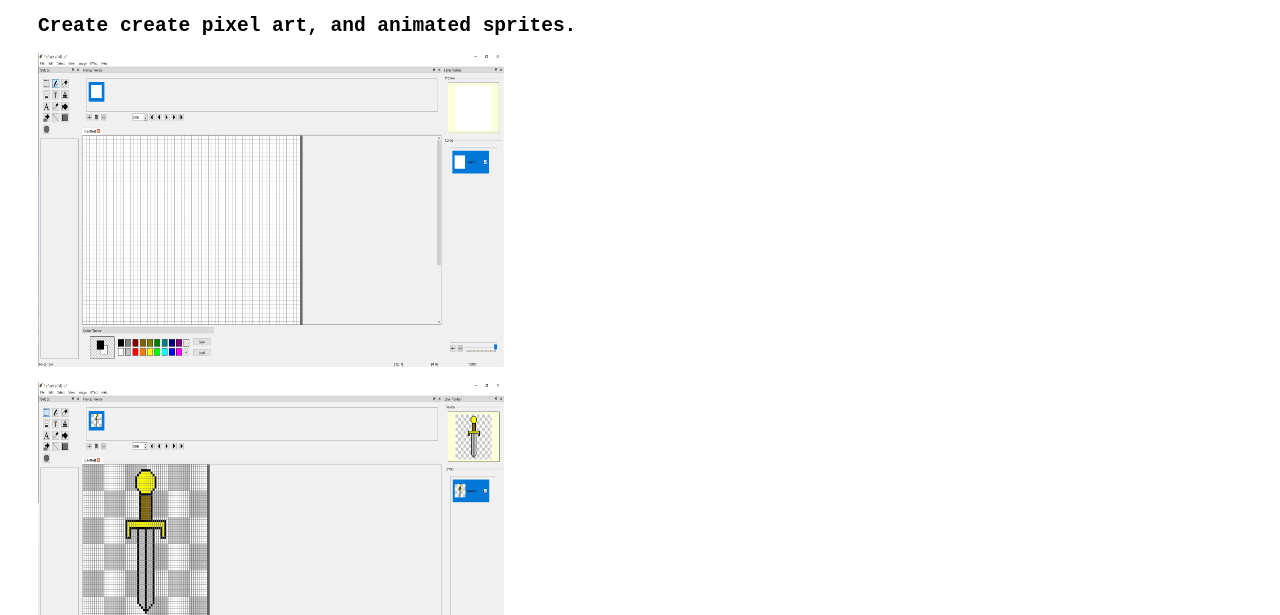
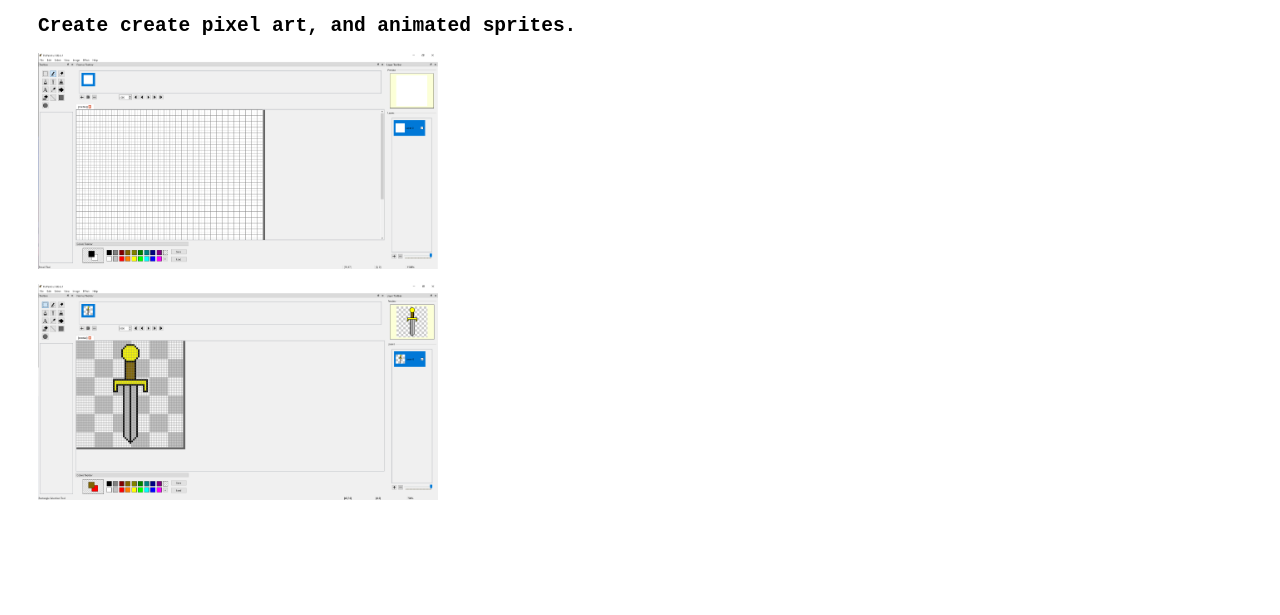
Before and after one commit to mmmarvin/PixPaintWeb, a plain HTML site: page index.html in a window 1280 px wide. Shown: the part 185-800 px from the top of the page. Drawn offline with Linux system fonts and the light colour scheme.

Commit message:
fixed sizing of image

```diff
--- a/index.html
+++ b/index.html
@@ -18,8 +18,8 @@
 <div class="content">
 <h1>PixPaint<h1>
 <h2>Create create pixel art, and animated sprites.</h2>
-<img style="width: 40%; height: 40%;" src="res/screenshot01.png"><br><br>
-<img style="width: 40%; height: 40%;" src="res/screenshot02.png">
+<img style="width: 400px; height: 216px; overflow-x: auto;" src="res/screenshot01.png"><br><br>
+<img style="width: 400px; height: 216px;" src="res/screenshot02.png">
 </div>
 <div class="footer">
 Copyright (c) 2020-2021 Marvin Manese
```
